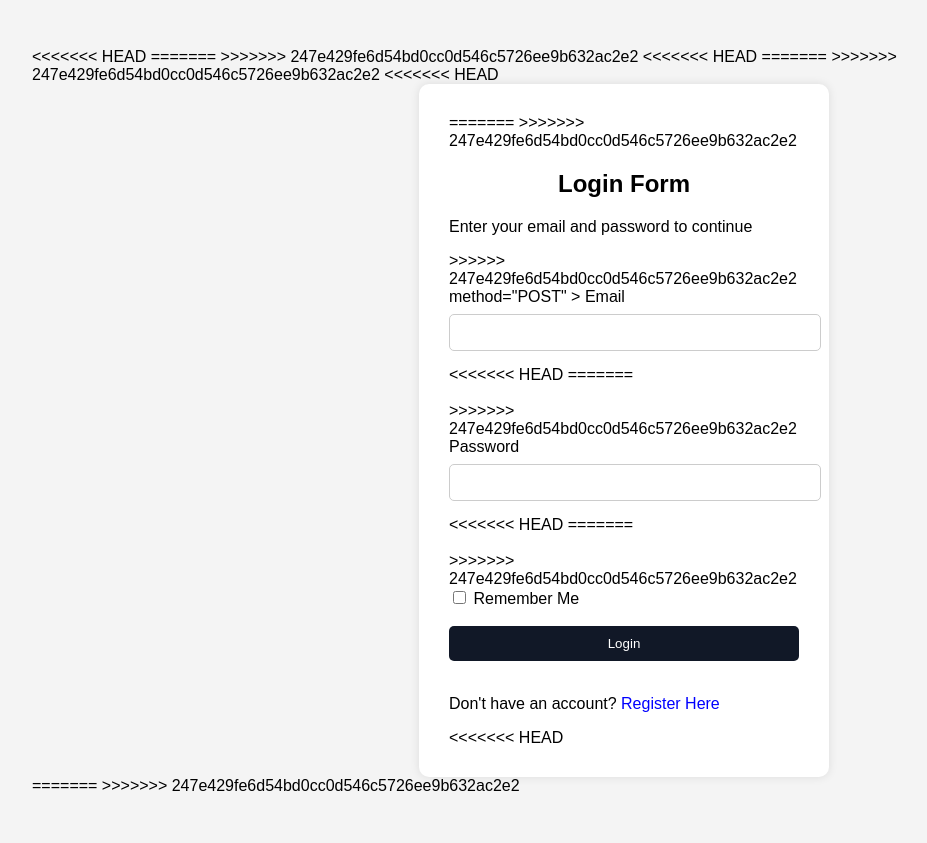
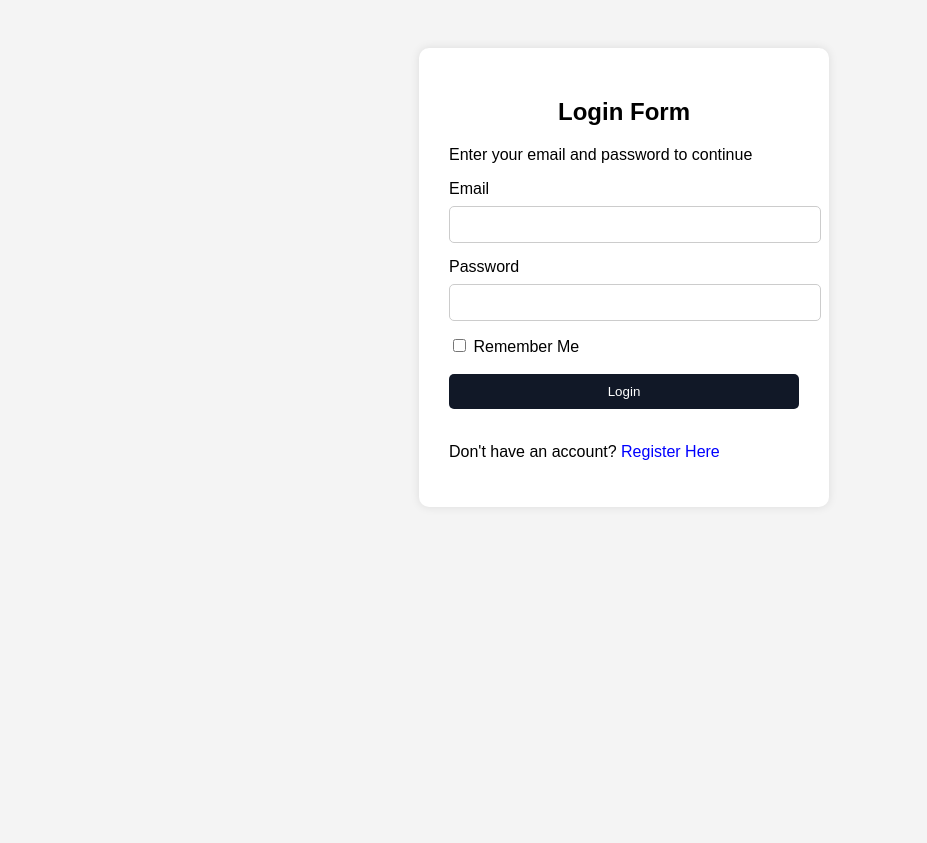
Before and after one commit to boktiar002/Webtech_Project_Group-10, a PHP site: page /login.php in a window 1280 px wide. Shown: the whole page, without its empty margins (16-943 px from the left). After the commit the page ends 460 px from the top, so only its background shows below. Run offline with PHP 8.4, Linux system fonts and the light colour scheme.

Commit message:
Final cleanup of merge conflicts

```diff
--- a/View/auth/login.php
+++ b/View/auth/login.php
@@ -1,36 +1,38 @@
 <!DOCTYPE html>
 
-<<<<<<< HEAD
-=======
 <!-- Authentication Login Page -->
 
->>>>>>> 247e429fe6d54bd0cc0d546c5726ee9b632ac2e2
 <html>
 
 <head>
 
     <title>Login</title>
 
-<<<<<<< HEAD
     <style>
 
     body{
+
         font-family:Arial;
         background:#f4f4f4;
         padding:40px;
+
     }
 
     .login-box{
+
         background:white;
         width:350px;
         margin:auto;
         padding:30px;
         border-radius:10px;
         box-shadow:0px 0px 10px rgba(0,0,0,0.1);
+
     }
 
     h2{
+
         text-align:center;
+
     }
 
     input[type="email"],
@@ -64,23 +66,20 @@
     }
 
     a{
+
         text-decoration:none;
         color:blue;
+
     }
 
     </style>
 
-=======
->>>>>>> 247e429fe6d54bd0cc0d546c5726ee9b632ac2e2
 </head>
 
 <body>
 
-<<<<<<< HEAD
 <div class="login-box">
 
-=======
->>>>>>> 247e429fe6d54bd0cc0d546c5726ee9b632ac2e2
 <h2>Login Form</h2>
 
 <p>
@@ -91,11 +90,7 @@ Enter your email and password to continue
 
 <form
 
-<<<<<<< HEAD
 action="/Webtech_Project_Group-10-main/Controller/AuthController.php"
-=======
-action="/Webtech_Project_Group-10/Controller/AuthController.php"
->>>>>>> 247e429fe6d54bd0cc0d546c5726ee9b632ac2e2
 
 method="POST"
 
@@ -113,11 +108,6 @@ method="POST"
 
     >
 
-<<<<<<< HEAD
-=======
-    <br><br>
-
->>>>>>> 247e429fe6d54bd0cc0d546c5726ee9b632ac2e2
     <label>Password</label><br>
 
     <input
@@ -130,11 +120,6 @@ method="POST"
 
     >
 
-<<<<<<< HEAD
-=======
-    <br><br>
-
->>>>>>> 247e429fe6d54bd0cc0d546c5726ee9b632ac2e2
     <input
 
         type="checkbox"
@@ -175,11 +160,8 @@ Register Here
 
 </p>
 
-<<<<<<< HEAD
 </div>
 
-=======
->>>>>>> 247e429fe6d54bd0cc0d546c5726ee9b632ac2e2
 </body>
 
 </html>
```
